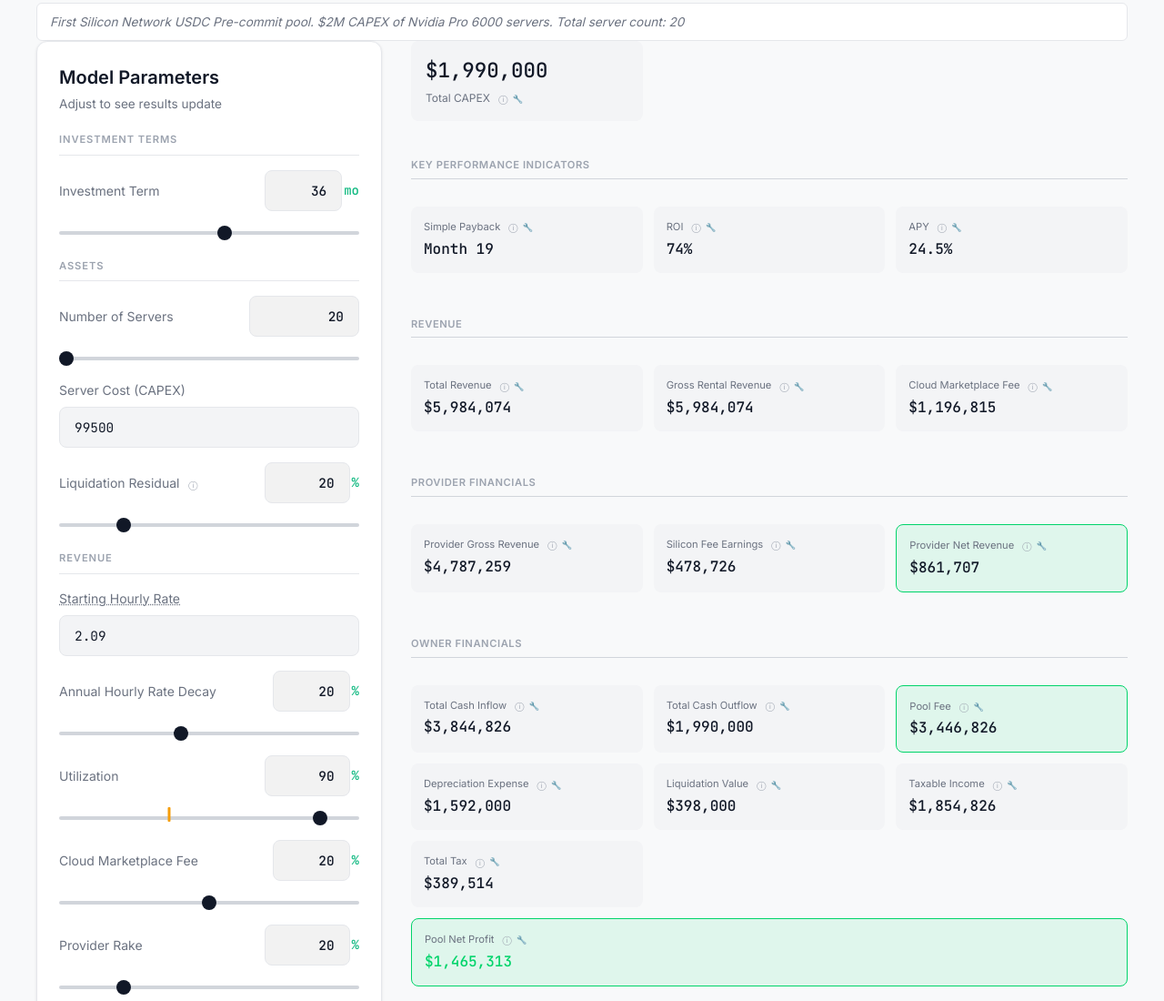
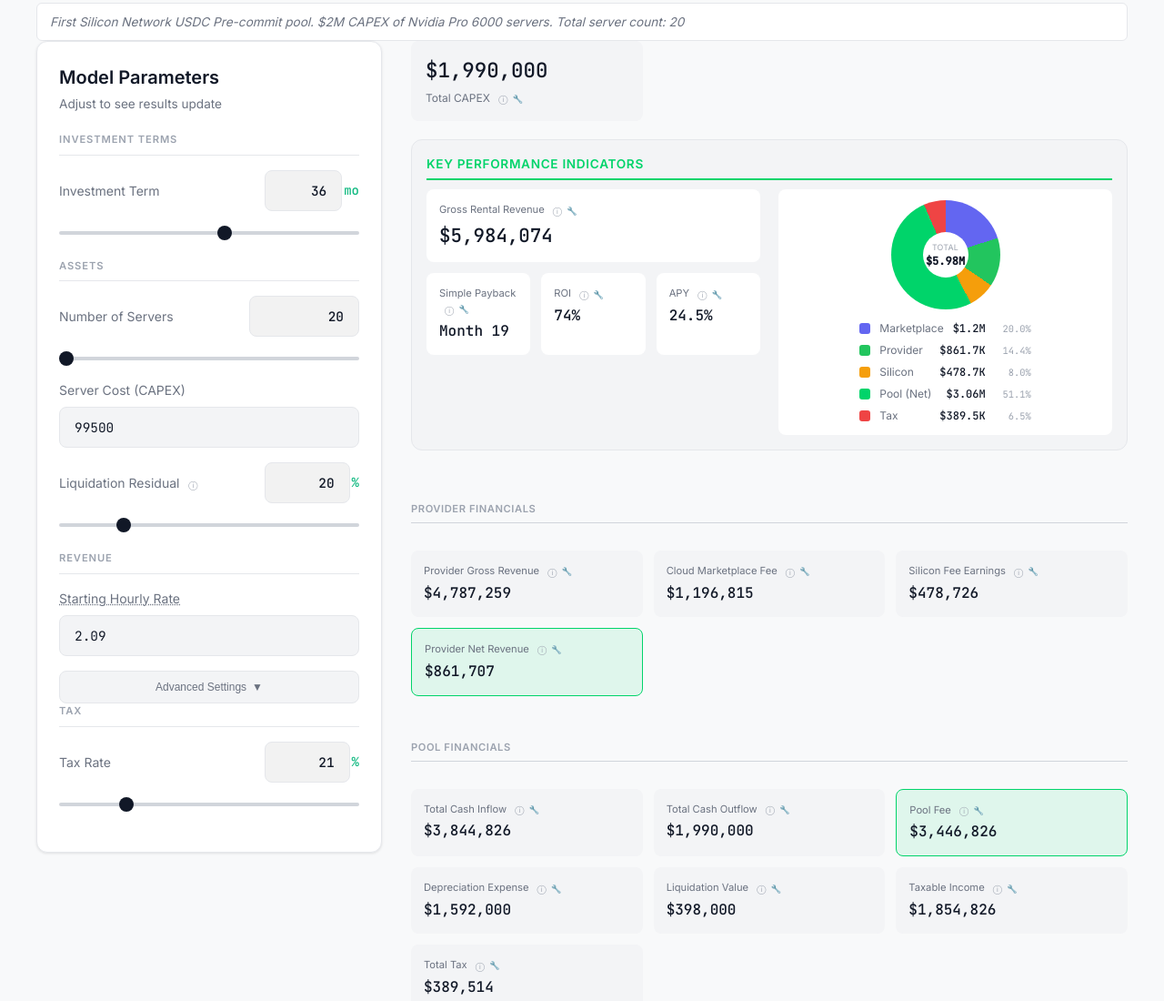
Before and after one commit to paulhainsworth/silicon-calculator, a website: page index.html in a window 1280 px wide. Shown: the part 217-1317 px from the top of the page at 91% size. Drawn offline with Linux system fonts and the light colour scheme.

Commit message:
Major UI reorganization: - Move Gross Rental Revenue to KPI section as first metric - Move Revenue Distribution chart next to KPIs (always visible) - Add Advanced button to hide advanced inputs below Starting Hourly Rate - Move Cloud Marketplace Fee between Provider Gross Revenue and Silicon Fee - Remove Total Revenue box - Make KPI section more prominent with larger styling - Fix OWNER FINANCIALS header to POOL FINANCIALS

```diff
--- a/index.html
+++ b/index.html
@@ -561,6 +561,83 @@
             border-bottom: 1px solid var(--border-light);
         }
 
+        .section-header.kpi-header {
+            font-size: 0.85rem;
+            color: var(--accent);
+            border-bottom: 2px solid var(--accent);
+            margin-top: 0;
+        }
+
+        /* KPI Section - More Prominent */
+        .kpi-section {
+            background: var(--bg-input);
+            border-radius: 12px;
+            padding: 16px;
+            margin-bottom: 16px;
+            border: 1px solid var(--border);
+        }
+
+        .kpi-section .outputs-grid {
+            margin-bottom: 0;
+        }
+
+        .kpi-section .output-card {
+            background: var(--bg-card);
+        }
+
+        .kpi-with-chart {
+            display: grid;
+            grid-template-columns: 1fr 1fr;
+            gap: 20px;
+            align-items: start;
+        }
+
+        .kpi-metrics {
+            display: flex;
+            flex-direction: column;
+            gap: 12px;
+        }
+
+        /* Advanced Toggle Button */
+        .advanced-toggle {
+            display: flex;
+            align-items: center;
+            justify-content: center;
+            gap: 6px;
+            width: 100%;
+            padding: 10px;
+            margin-top: 16px;
+            background: var(--bg-input);
+            border: 1px solid var(--border);
+            border-radius: 8px;
+            color: var(--text-secondary);
+            font-size: 0.75rem;
+            font-weight: 500;
+            cursor: pointer;
+            transition: all 0.2s ease;
+        }
+
+        .advanced-toggle:hover {
+            background: var(--border);
+            color: var(--text-primary);
+        }
+
+        .advanced-toggle .arrow {
+            transition: transform 0.2s ease;
+        }
+
+        .advanced-toggle.active .arrow {
+            transform: rotate(180deg);
+        }
+
+        .advanced-inputs {
+            display: none;
+        }
+
+        .advanced-inputs.show {
+            display: block;
+        }
+
         /* Outputs Grid - 3 column */
         .outputs-grid {
             display: grid;
@@ -993,6 +1070,33 @@
         .pie-color-owner { background: #00d46a; }
         .pie-color-tax { background: #ef4444; }
 
+        /* Inline Pie Chart for KPI section */
+        .pie-chart-inline {
+            display: flex;
+            flex-direction: column;
+            align-items: center;
+            gap: 12px;
+            padding: 12px;
+            background: var(--bg-card);
+            border-radius: 8px;
+        }
+
+        .pie-chart-inline .pie-chart {
+            width: 120px;
+            height: 120px;
+        }
+
+        .pie-chart-inline .pie-chart-inner {
+            width: 50px;
+            height: 50px;
+            background: var(--bg-card);
+        }
+
+        .pie-chart-inline .pie-legend {
+            flex-direction: column;
+            gap: 6px;
+        }
+
         /* Divider */
         .divider {
             height: 1px;
@@ -1363,6 +1467,12 @@
                             <input type="number" id="hourlyRate" value="2.09" step="0.01" oninput="calculate()">
                         </div>
 
+                        <button class="advanced-toggle" id="advancedToggle" onclick="toggleAdvanced()">
+                            <span>Advanced Settings</span>
+                            <span class="arrow">▼</span>
+                        </button>
+
+                        <div class="advanced-inputs" id="advancedInputs">
                         <div class="input-group">
                             <div class="input-row">
                                 <span class="input-label">Annual Hourly Rate Decay</span>
@@ -1420,6 +1530,7 @@
                                 <span class="input-value"><input type="number" class="inline-input" id="taxRateInput" value="21" min="0" max="100" step="1" oninput="syncFromInput('taxRate')"><span class="input-suffix">%</span></span>
                             </div>
                             <input type="range" id="taxRate" min="0" max="100" step="1" value="21" oninput="syncFromSlider('taxRate')">
+                        </div>
                     </div>
                     </div>
                 </div>
@@ -1436,8 +1547,15 @@
                 </div>
 
                 <!-- Section 2: KPIs -->
-                <div class="section-header">KEY PERFORMANCE INDICATORS</div>
-                <div class="outputs-grid">
+                <div class="kpi-section">
+                    <div class="section-header kpi-header">KEY PERFORMANCE INDICATORS</div>
+                    <div class="kpi-with-chart">
+                        <div class="kpi-metrics">
+                            <div class="output-card">
+                                <div class="output-label">Gross Rental Revenue <span class="tooltip" onclick="this.classList.toggle('active')">ⓘ<span class="tooltip-text">Sum of (Hourly Rate × 730 × 8 × Utilization) for all months. Raw rental income before any fees.</span></span><span class="formula-tip" onclick="this.classList.toggle('active')">🔧<span class="formula-text">Σ(Rate × 730 × 8 × Util)<br>for each month<br>(Rate decays monthly)</span></span></div>
+                                <div class="output-value large" id="grossRentalRevenue">$7,234,567</div>
+                            </div>
+                            <div class="outputs-grid" style="grid-template-columns: repeat(3, 1fr);">
                                 <div class="output-card">
                                     <div class="output-label">Simple Payback <span class="tooltip" onclick="this.classList.toggle('active')">ⓘ<span class="tooltip-text">Month when cumulative Pool Fee (pre-tax) equals Total CAPEX</span></span><span class="formula-tip" onclick="this.classList.toggle('active')">🔧<span class="formula-text">Month where:<br>Σ(Pool Fee) ≥ CAPEX</span></span></div>
                                     <div class="output-value" id="breakevenMonth">Month 21</div>
@@ -1451,25 +1569,20 @@
                                     <div class="output-value" id="apyValue">24.1%</div>
                                 </div>
                             </div>
-
-                <!-- Section 3: Revenue -->
-                <div class="section-header">REVENUE</div>
-                <div class="outputs-grid">
-                    <div class="output-card">
-                        <div class="output-label">Total Revenue <span class="tooltip" onclick="this.classList.toggle('active')">ⓘ<span class="tooltip-text">Total gross rental revenue generated by the assets over the investment term (same as Gross Rental Revenue).</span></span><span class="formula-tip" onclick="this.classList.toggle('active')">🔧<span class="formula-text">= Gross Rental Revenue</span></span></div>
-                        <div class="output-value" id="totalRevenue">$8,234,567</div>
-                    </div>
-                    <div class="output-card">
-                        <div class="output-label">Gross Rental Revenue <span class="tooltip" onclick="this.classList.toggle('active')">ⓘ<span class="tooltip-text">Sum of (Hourly Rate × 730 × 8 × Utilization) for all months. Raw rental income before any fees.</span></span><span class="formula-tip" onclick="this.classList.toggle('active')">🔧<span class="formula-text">Σ(Rate × 730 × 8 × Util)<br>for each month<br>(Rate decays monthly)</span></span></div>
-                        <div class="output-value" id="grossRentalRevenue">$7,234,567</div>
-                    </div>
-                    <div class="output-card">
-                        <div class="output-label">Cloud Marketplace Fee <span class="tooltip" onclick="this.classList.toggle('active')">ⓘ<span class="tooltip-text">Marketplace earnings: Gross Rental Revenue × Marketplace Fee %</span></span><span class="formula-tip" onclick="this.classList.toggle('active')">🔧<span class="formula-text">Gross Rental Revenue × Marketplace %</span></span></div>
-                        <div class="output-value" id="marketplaceRake">$1,446,913</div>
-                    </div>
-                </div>
-
-                <!-- Section 4: Provider Financials -->
+                        </div>
+                        <div class="pie-chart-inline">
+                            <div class="pie-chart" id="pieChart">
+                                <div class="pie-chart-inner">
+                                    <span class="pie-chart-inner-label">Total</span>
+                                    <span class="pie-chart-inner-value" id="pieTotal">$0</span>
+                                </div>
+                            </div>
+                            <div class="pie-legend" id="pieLegend"></div>
+                        </div>
+                    </div>
+                </div>
+
+                <!-- Section 3: Provider Financials -->
                 <div class="section-header">PROVIDER FINANCIALS</div>
                 <div class="outputs-grid">
                     <div class="output-card">
@@ -1477,6 +1590,10 @@
                         <div class="output-value" id="providerGrossRevenue">$5,787,654</div>
                     </div>
                     <div class="output-card">
+                        <div class="output-label">Cloud Marketplace Fee <span class="tooltip" onclick="this.classList.toggle('active')">ⓘ<span class="tooltip-text">Marketplace earnings: Gross Rental Revenue × Marketplace Fee %</span></span><span class="formula-tip" onclick="this.classList.toggle('active')">🔧<span class="formula-text">Gross Rental Revenue × Marketplace %</span></span></div>
+                        <div class="output-value" id="marketplaceRake">$1,446,913</div>
+                    </div>
+                    <div class="output-card">
                         <div class="output-label">Silicon Fee Earnings <span class="tooltip" onclick="this.classList.toggle('active')">ⓘ<span class="tooltip-text">Silicon's share: Provider Gross Revenue × Silicon Fee %.</span></span><span class="formula-tip" onclick="this.classList.toggle('active')">🔧<span class="formula-text">Provider Gross × Silicon Fee %</span></span></div>
                         <div class="output-value" id="siliconFeeEarnings">$123,456</div>
                     </div>
@@ -1486,8 +1603,8 @@
                     </div>
                 </div>
 
-                <!-- Section 5: Pool Financials -->
-                <div class="section-header">OWNER FINANCIALS</div>
+                <!-- Section 4: Pool Financials -->
+                <div class="section-header">POOL FINANCIALS</div>
                 <div class="outputs-grid">
                     <div class="output-card">
                         <div class="output-label">Total Cash Inflow <span class="tooltip" onclick="this.classList.toggle('active')">ⓘ<span class="tooltip-text">Pool Fee + Liquidation Value at end of term.</span></span><span class="formula-tip" onclick="this.classList.toggle('active')">🔧<span class="formula-text">Pool Fee + Liquidation Value</span></span></div>
@@ -1520,23 +1637,6 @@
                     <div class="output-card highlight full-width">
                         <div class="output-label">Pool Net Profit <span class="tooltip" onclick="this.classList.toggle('active')">ⓘ<span class="tooltip-text">−Total CAPEX + Pool Fee + Liquidation Value − Tax. After-tax return on invested capital.</span></span><span class="formula-tip" onclick="this.classList.toggle('active')">🔧<span class="formula-text">−CAPEX + Pool Fee + Liquidation − Tax</span></span></div>
                         <div class="output-value" id="afterTaxCashFlow">$734,567</div>
-                    </div>
-                </div>
-
-                <!-- Pie Chart: Revenue Distribution -->
-                <div class="pie-chart-section">
-                    <div class="pie-chart-header">
-                        <span class="pie-chart-title">Revenue Distribution</span>
-                        <button class="pie-toggle-btn" id="pieToggleBtn" onclick="togglePieChart()">Show Chart</button>
-                    </div>
-                    <div class="pie-chart-container" id="pieChartContainer" style="display: none;">
-                        <div class="pie-chart" id="pieChart">
-                            <div class="pie-chart-inner">
-                                <span class="pie-chart-inner-label">Total</span>
-                                <span class="pie-chart-inner-value" id="pieTotal">$0</span>
-                            </div>
-                        </div>
-                        <div class="pie-legend" id="pieLegend"></div>
                     </div>
                 </div>
 
@@ -1848,7 +1948,6 @@
             document.getElementById('totalCashOutflow').textContent = formatCurrency(totalCashOutflow);
 
             // Revenue outputs
-            document.getElementById('totalRevenue').textContent = formatCurrency(totalRevenue);
             document.getElementById('grossRentalRevenue').textContent = formatCurrency(totalRawRevenue);
             document.getElementById('marketplaceRake').textContent = formatCurrency(totalMarketplaceFees);
 
@@ -2279,16 +2378,11 @@
             });
         }
 
-        function togglePieChart() {
-            const container = document.getElementById('pieChartContainer');
-            const btn = document.getElementById('pieToggleBtn');
-            if (container.style.display === 'none') {
-                container.style.display = 'flex';
-                btn.textContent = 'Hide Chart';
-            } else {
-                container.style.display = 'none';
-                btn.textContent = 'Show Chart';
-            }
+        function toggleAdvanced() {
+            const inputs = document.getElementById('advancedInputs');
+            const btn = document.getElementById('advancedToggle');
+            inputs.classList.toggle('show');
+            btn.classList.toggle('active');
         }
 
         function updatePieChart(marketplace, provider, silicon, owner, tax) {
@@ -2400,7 +2494,7 @@
             // Summary metrics
             csv += 'Summary\n';
             csv += 'Total CAPEX,' + document.getElementById('totalCapexStat').textContent + '\n';
-            csv += 'Total Revenue,' + document.getElementById('totalRevenue').textContent + '\n';
+            csv += 'Gross Rental Revenue,' + document.getElementById('grossRentalRevenue').textContent + '\n';
             csv += 'Pool Fee,' + document.getElementById('ownerEbitda').textContent + '\n';
             csv += 'Total Cash Inflow,' + document.getElementById('totalCashInflow').textContent + '\n';
             csv += 'Total Cash Outflow,' + document.getElementById('totalCashOutflow').textContent + '\n';
```
Lines whose indentation alone changed are shown as unchanged.
